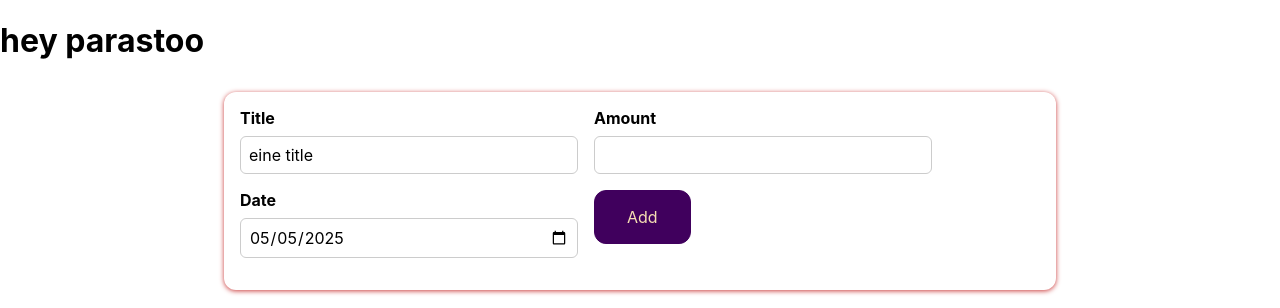
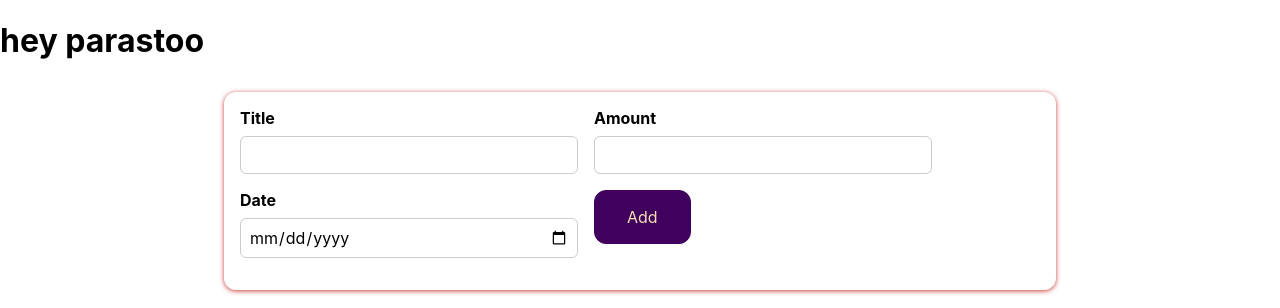
Before and after one commit to parastoomajidi/my-react-app, a React (Create React App) app in the folder firts-app/: page / in a window 1280 px wide. Shown: the top 308 px of the page. Built offline with nearby package versions, Linux system fonts and the light colour scheme.

Commit message:
Daily practice update/render-list-item

```diff
--- a/firts-app/src/App.js
+++ b/firts-app/src/App.js
@@ -1,22 +1,30 @@
+import { useState } from "react";
 import "./App.css";
 import ExpenseItem from "./components/Expense/ExpenseItems1";
 import Expenses from "./components/Expense/Expenses3";
 import NewExpense from "./components/NewExpencese/NewExpense9";
 
+const initialexpenses = [
+  { title: "test1", amount: 90000, date: new Date(2025, 3, 3), id: 0 },
+  { title: "test2", amount: 988000, date: new Date(2025, 5, 3), id: 1 },
+  { title: "test3", amount: 1000, date: new Date(2025, 5, 3), id: 2 },
+];
 function App() {
-  const expenses = [
-    { title: "test1", price: 90000, date: new Date(2025, 3, 3), id: 0 },
-    { title: "test2", price: 988000, date: new Date(2025, 5, 3), id: 1 },
-    { title: "test3", price: 1000, date: new Date(2025, 5, 3), id: 2},
-  ];
-//
+  const [expenses, setExpenses] = useState(initialexpenses);
+  const appSaveExpenseDataHandler = NewExpenseData =>{
+    // console.log(NewExpenseData);
+    // expenses.push(NewExpenseData);
+    //
+    setExpenses(prevExpenses =>{
+      return [NewExpenseData, ...prevExpenses];
+    })
+  }
+  //
   return (
     <div>
       <h1>hey parastoo</h1>
-      <NewExpense/>
-      <Expenses items={expenses}/>
-
-
+      <NewExpense onSaveExpensesData={appSaveExpenseDataHandler} />
+      <Expenses items={expenses} />
     </div>
   );
 }
--- a/firts-app/src/components/Expense/ExpenseItems1.js
+++ b/firts-app/src/components/Expense/ExpenseItems1.js
@@ -33,10 +33,10 @@ console.log(title);
   return (
     <Card className="expence-item">
       {/* <div>{props.date.toDateString()}</div> */}
-      <ExpenseDate date={date}/>
+      <ExpenseDate date={props.date}/>
       <div className="expence-item__description">
-        <h2>{title}</h2>
-        <div className="expence-item__price">{props.price}</div>
+        <h2>{props.title}</h2>
+        <div className="expence-item__price">{props.amount}</div>
         {/* <button onClick={clickHandler}> Change</button>
         <button onClick={clickDHandler}> dateTest</button>
         <button > im test </button> */}
--- a/firts-app/src/components/Expense/Expenses3.js
+++ b/firts-app/src/components/Expense/Expenses3.js
@@ -6,7 +6,15 @@ function Expenses(props) {
     // expenses form 4 attrebitu
     <Card className="expenses">
         {/* items define in APP.js */}
-      <ExpenseItem
+        {props.items.map(expense =>
+
+          <ExpenseItem
+           key={expense.id}
+          title={expense.title}
+          amount ={expense.amount}
+          date={expense.date}/>
+       )}
+      {/* <ExpenseItem
         title={props.items[0].title}
         price={props.items[0].price}
         date={props.items[0].date}
@@ -20,7 +28,7 @@ function Expenses(props) {
         title={props.items[2].title}
         price={props.items[2].price}
         date={props.items[2].date}
-      ></ExpenseItem>
+      ></ExpenseItem> */}
     </Card>
   );
 }
--- a/firts-app/src/components/NewExpencese/ExpenseForm11.js
+++ b/firts-app/src/components/NewExpencese/ExpenseForm11.js
@@ -1,66 +1,78 @@
 import { useState } from "react";
 import "./ExpenseForm12.css";
-const ExpenseForm =(props) =>{
-    const [enteredTitle, setEnteredTitle] = useState('eine title');
-    const [enteredAmount, setEnteredAmount]= useState("");
-    const[enteredDate, setenteredDate]= useState('2025-05-05');
+const ExpenseForm = (props) => {
+  const [enteredTitle, setEnteredTitle] = useState("");
+  const [enteredAmount, setEnteredAmount] = useState("");
+  const [enteredDate, setenteredDate] = useState("");
 
   // define method of handler
-    const titleChangeHandler =(event)=>{
-        // console.log('title change');
+  const titleChangeHandler = (event) => {
     setEnteredTitle(event.target.value);
   };
 
-    const amountchangeHandler =(event) => {
-        // console.log('test amount');
+  const amountchangeHandler = (event) => {
     setEnteredAmount(event.target.value);
   };
 
-    const datechangeHandler =(event) =>{
-         // setenteredDate('test3 date');
+  const datechangeHandler = (event) => {
     setenteredDate(event.target.value);
   };
   // ein wichtig punkt ist, wir benutsen event fur kein auto refresh
-    const submitHandler=(event) =>{
+  const submitHandler = (event) => {
     // event . preventDefutl ist fur nicht mache was sie muss zu tun. funyyy=)
     event.preventDefult();
     // console.log( 'submit');
-        const expenseDate={
-            title:enteredTitle,
-            amount:enteredAmount,
-            date : new Date (enteredDate)
+    const expenseDate = {
+      title: enteredTitle,
+      amount: enteredAmount,
+      date: new Date(enteredDate),
     };
+    setEnteredTitle("");
+    setEnteredAmount("");
+    setenteredDate("");
     props.onSaveExpenseDate(expenseDate);
-    }
-
+  };
 
   // fur form
-    return <form onSubmit={submitHandler}>
+  return (
+    <form onSubmit={submitHandler}>
       <div className="new-expense-controls">
         {/* title */}
         <div className="new-expense-control-test">
           <label>Title</label>
-                <input type="text" onChange={titleChangeHandler} value={enteredTitle}/>
+          <input
+            type="text"
+            onChange={titleChangeHandler}
+            value={enteredTitle}
+          />
         </div>
         {/* amount */}
         <div className="new-expense-control-test">
           <label>Amount</label>
-                <input type="number" min="1" step="10" onChange={amountchangeHandler} value={enteredAmount}/>
+          <input
+            type="number"
+            min="1"
+            onChange={amountchangeHandler}
+            value={enteredAmount}
+          />
         </div>
-
         {/* date */}
         <div className="new-expense-control-test">
           <label>Date</label>
-                <input type="date" min="2023-1-1" onChange={datechangeHandler} value={enteredDate}/>
+          <input
+            type="date"
+            min="2023-1-1"
+            onChange={datechangeHandler}
+            value={enteredDate}
+          />
         </div>
         {/* button fur add */}
         <div className="new-expense-action">
           <button type="submit">Add</button>
-
         </div>
         </div>
     </form>
-
-}
+  );
+};
 
 export default ExpenseForm;
--- a/firts-app/src/components/NewExpencese/NewExpense9.js
+++ b/firts-app/src/components/NewExpencese/NewExpense9.js
@@ -2,16 +2,20 @@ import "./NewExpense10.css";
 import Card from "../UI/Card77";
 import ExpenseForm from "./ExpenseForm11";
 
-const NewExpense = () => {
-  const saveExpenseDataHandler = enterdexpeneDate=>{
-    console.log(enterdexpeneDate);
-    console.log("test");
-  }
-  return (
-    <Card className="new-expense">
-      <ExpenseForm onSaveExpenseDate={saveExpenseDataHandler}></ExpenseForm>
-    </Card>
-  );
-};
+const NewExpense=(props) =>{
+    const saveExpenseDataHandler = enteredExpenseDate=>{
+      const expenseDate={
+        ...enteredExpenseDate,
+        id:Math.round(Math.random()*1000).toString()
+      }
+      props.onSaveExpenseData(expenseDate);
+    }
+    return<Card className ="new-expense">
+      <ExpenseForm onSaveExpenseData={saveExpenseDataHandler}></ExpenseForm>
+     </Card>
+    }
+
+
+
 
 export default NewExpense;
```
Lines whose indentation alone changed are shown as unchanged.
